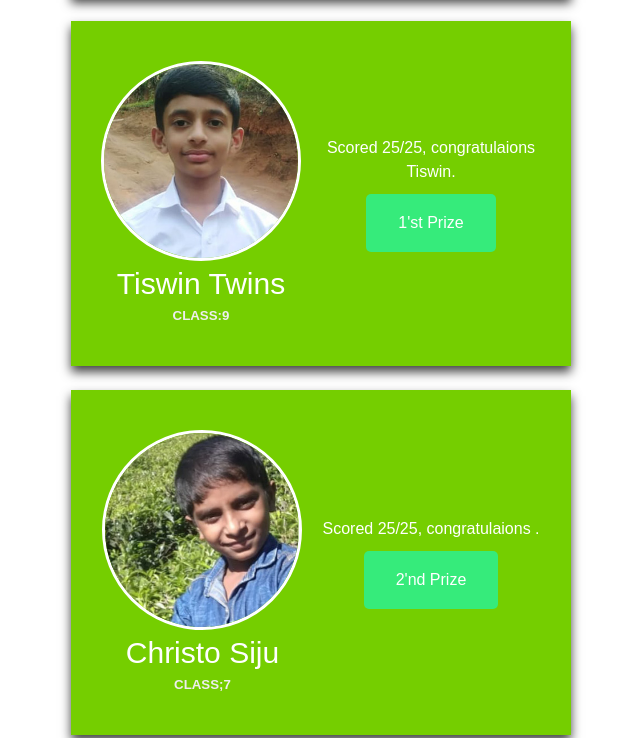
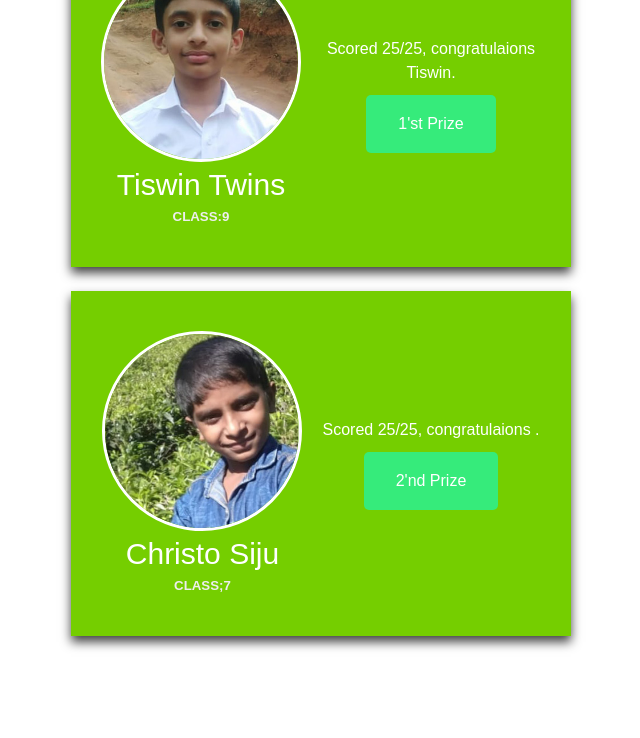
Before and after one commit to Codingwithaibal/quiz2, a plain HTML site: page index.html in a window 1280 px wide. Shown: the part 620-1358 px from the top of the page, without its empty margins (319-959 px from the left). After the commit the page ends 1281 px from the top, so only its background shows below. Drawn offline with Linux system fonts and the light colour scheme.

Commit message:
Update main.css

```diff
--- a/main.css
+++ b/main.css
@@ -22,7 +22,7 @@ img {
 .section-contact {
     width: 100%;
     min-height: 100vh;
-    padding: 100px 0;
+    padding: 1px 0;
 }
 
 .section-contact h2 {
```
